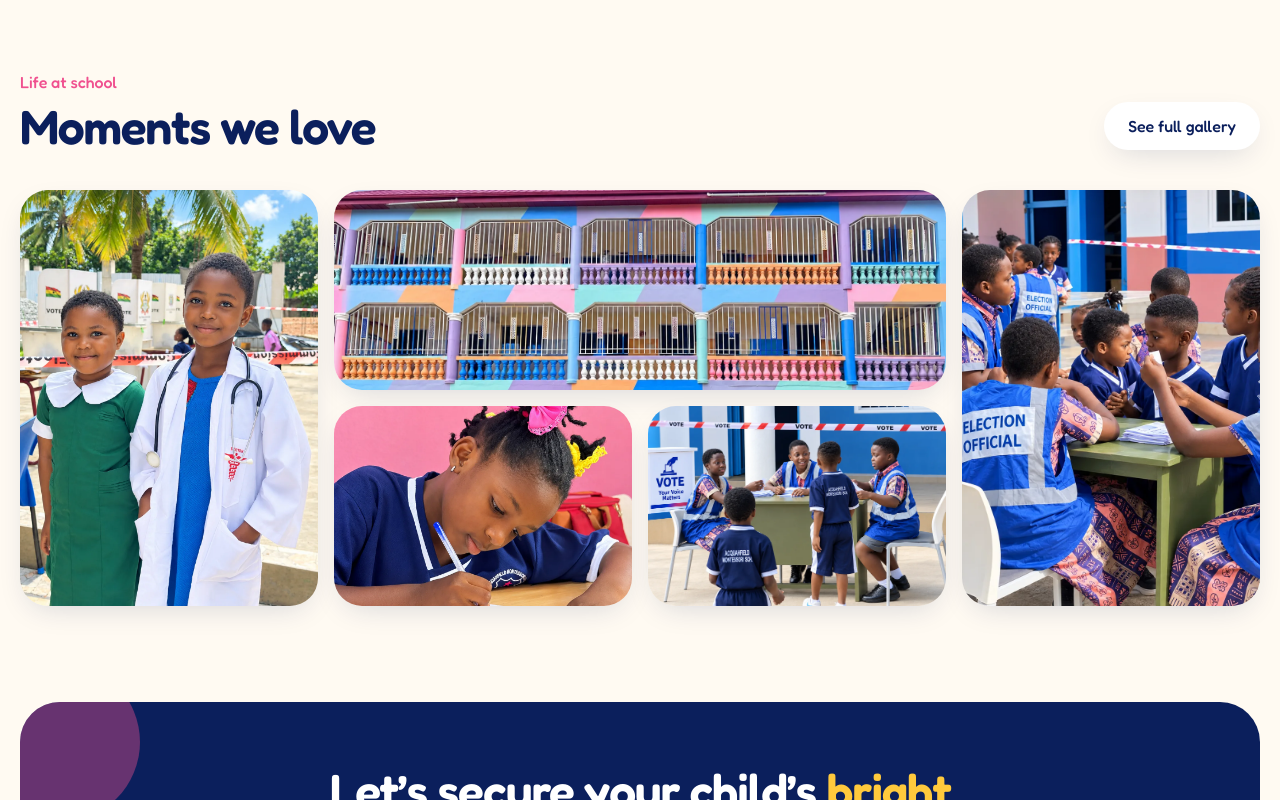
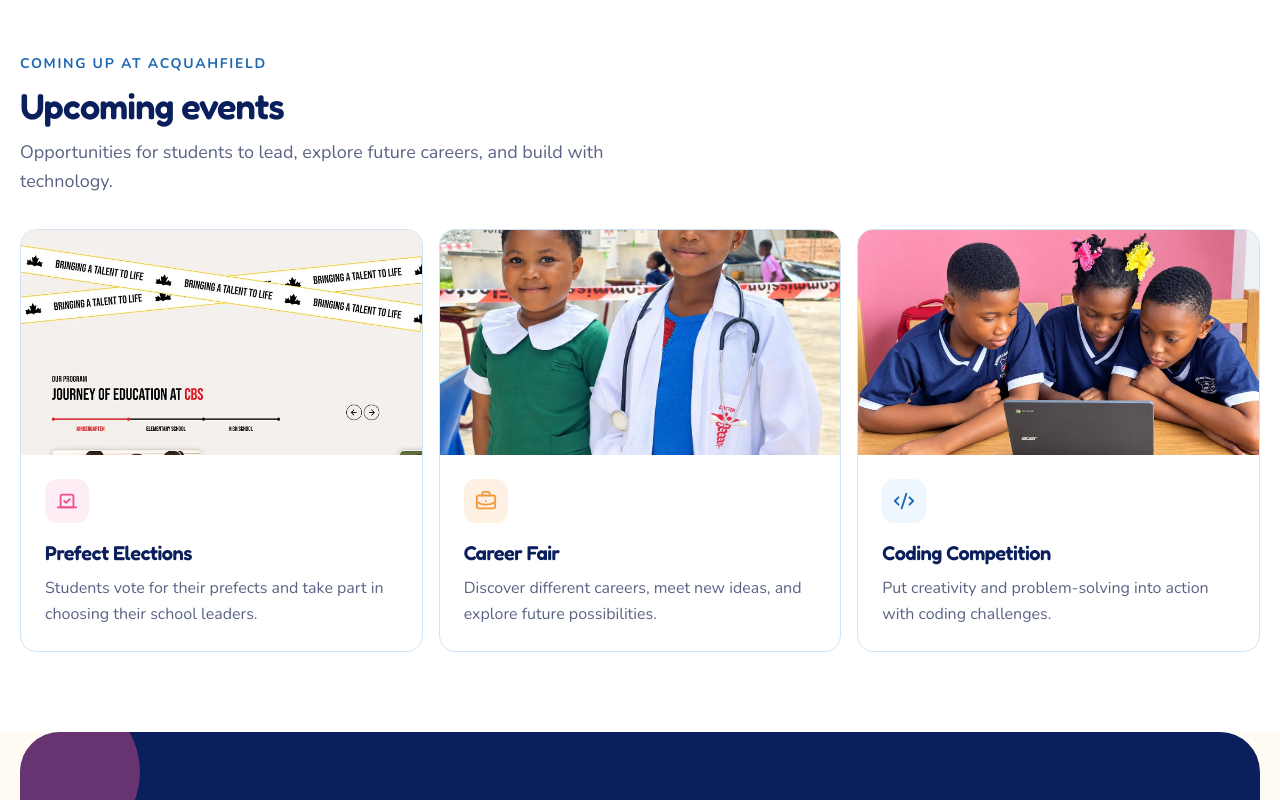
Before and after one commit to Meshack000/Acquahfield, a React (Vite) app: page / in a window 1280 px wide. Shown: the part 2040-2840 px from the top of the page. Built offline with nearby package versions, Linux system fonts and the light colour scheme.

Commit message:
feat: remove GalleryCta component and replace it with UpcomingEventsCta in Home page

```diff
--- a/src/components/sections/GalleryCta.tsx
+++ /dev/null
@@ -1,68 +0,0 @@
-import { Phone } from "lucide-react";
-import { img } from "@/lib/images";
-import { school } from "@/data/site";
-import Button from "@/components/ui/buttons";
-
-const photos = [
-  { src: img.youngDoctors, alt: "Pupils in a role-play event", className: "md:row-span-2" },
-  { src: img.facade, alt: "Our colourful school building", className: "md:col-span-2" },
-  { src: img.youngVoter, alt: "A pupil at a mock ballot station", className: "md:row-span-2" },
-  { src: img.studentWriting, alt: "A pupil writing in class", className: "" },
-  { src: img.electionOfficials, alt: "Pupils at a schoolyard table", className: "" },
-];
-
-export default function GalleryCta() {
-  return (
-    <>
-      {/* GALLERY STRIP */}
-      <section className="mx-auto max-w-7xl px-5 py-24">
-        <div className="flex flex-wrap items-end justify-between gap-4">
-          <div>
-            <p className="font-display font-medium text-bubblegum">Life at school</p>
-            <h2 className="mt-2 text-4xl font-semibold md:text-5xl">Moments we love</h2>
-          </div>
-          <Button to="/gallery" variant="ghost">See full gallery</Button>
-        </div>
-
-        <div className="mt-10 grid auto-rows-[200px] gap-4 md:grid-cols-4">
-          {photos.map((p) => (
-            <img
-              key={p.alt}
-              src={p.src}
-              alt={p.alt}
-              loading="lazy"
-              className={`h-full w-full rounded-card object-cover shadow-soft ${p.className}`}
-            />
-          ))}
-        </div>
-      </section>
-
-      {/* ADMISSIONS CTA */}
-      <section className="px-5 pb-4">
-        <div className="relative mx-auto max-w-7xl overflow-hidden rounded-[2.5rem] bg-navy-900 px-8 py-16 text-center text-white md:px-16">
-          <span className="absolute -left-10 -top-10 h-40 w-40 rounded-full bg-bubblegum/40" aria-hidden="true" />
-          <span className="absolute -bottom-12 -right-8 h-48 w-48 rounded-full bg-sunshine/30" aria-hidden="true" />
-          <span className="absolute bottom-6 left-1/4 h-16 w-16 rounded-full bg-mint/40" aria-hidden="true" />
-
-          <div className="relative">
-            <h2 className="mx-auto max-w-2xl text-4xl font-semibold text-white md:text-5xl">
-              Let’s secure your child’s <span className="text-sunshine">bright future</span>
-            </h2>
-            <p className="mx-auto mt-4 max-w-xl text-lg text-white/85">
-              Admissions are open for Creche, KG and Grades 1–7. Come visit and see the school for yourself.
-            </p>
-            <div className="mt-8 flex flex-wrap justify-center gap-4">
-              <Button to="/admissions" variant="accent">Start admission</Button>
-              <a
-                href={`tel:${school.phone.replace(/\s/g, "")}`}
-                className="inline-flex items-center gap-2 rounded-full bg-white px-6 py-3 font-display font-medium text-navy-900 transition hover:bg-brand-50"
-              >
-                <Phone size={18} /> {school.phone}
-              </a>
-            </div>
-          </div>
-        </div>
-      </section>
-    </>
-  );
-}
--- /dev/null
+++ b/src/components/sections/UpcomingEventsCta.tsx
@@ -0,0 +1,99 @@
+import { BriefcaseBusiness, Code2, Phone, Vote } from "lucide-react";
+import { img } from "@/lib/images";
+import { school } from "@/data/site";
+import Button from "@/components/ui/buttons";
+
+const events = [
+  {
+    title: "Prefect Elections",
+    description: "Students vote for their prefects and take part in choosing their school leaders.",
+    icon: Vote,
+    image: img.mockElection,
+    imageAlt: "Students taking part in a mock election",
+    accent: "text-bubblegum bg-bubblegum/10",
+  },
+  {
+    title: "Career Fair",
+    description: "Discover different careers, meet new ideas, and explore future possibilities.",
+    icon: BriefcaseBusiness,
+    image: img.youngDoctors,
+    imageAlt: "Students exploring a career through role-play",
+    accent: "text-tangerine bg-tangerine/15",
+  },
+  {
+    title: "Coding Competition",
+    description: "Put creativity and problem-solving into action with coding challenges.",
+    icon: Code2,
+    image: img.classroomCollab,
+    imageAlt: "Students collaborating around a laptop",
+    accent: "text-brand-600 bg-brand-50",
+  },
+];
+
+export default function UpcomingEventsCta() {
+  return (
+    <>
+      {/* UPCOMING EVENTS */}
+      <section className="bg-white px-5 py-16 sm:py-20">
+        <div className="mx-auto max-w-7xl">
+          <div className="max-w-2xl">
+            <p className="text-sm font-bold uppercase tracking-[0.12em] text-brand-600">
+              Coming up at Acquahfield
+            </p>
+            <h2 className="mt-3 text-3xl font-semibold sm:text-4xl">Upcoming events</h2>
+            <p className="mt-3 text-lg leading-relaxed text-muted">
+              Opportunities for students to lead, explore future careers, and build with technology.
+            </p>
+          </div>
+
+          <div className="mt-8 grid gap-4 md:grid-cols-3">
+            {events.map(({ title, description, icon: Icon, image, imageAlt, accent }) => (
+              <article key={title} className="overflow-hidden rounded-2xl border border-brand-200/70">
+                <img
+                  src={image}
+                  alt={imageAlt}
+                  loading="lazy"
+                  className="aspect-[16/9] w-full object-cover"
+                />
+                <div className="p-5 sm:p-6">
+                <span className={`inline-flex h-11 w-11 items-center justify-center rounded-xl ${accent}`}>
+                  <Icon size={22} />
+                </span>
+                <h3 className="mt-4 text-xl font-semibold">{title}</h3>
+                <p className="mt-2 leading-relaxed text-muted">{description}</p>
+                </div>
+              </article>
+            ))}
+          </div>
+        </div>
+      </section>
+
+      {/* ADMISSIONS CTA */}
+      <section className="px-5 pb-4">
+        <div className="relative mx-auto max-w-7xl overflow-hidden rounded-[2.5rem] bg-navy-900 px-8 py-16 text-center text-white md:px-16">
+          <span className="absolute -left-10 -top-10 h-40 w-40 rounded-full bg-bubblegum/40" aria-hidden="true" />
+          <span className="absolute -bottom-12 -right-8 h-48 w-48 rounded-full bg-sunshine/30" aria-hidden="true" />
+          <span className="absolute bottom-6 left-1/4 h-16 w-16 rounded-full bg-mint/40" aria-hidden="true" />
+
+          <div className="relative">
+            <h2 className="mx-auto max-w-2xl text-4xl font-semibold text-white md:text-5xl">
+              Let’s secure your child’s <span className="text-sunshine">bright future</span>
+            </h2>
+            <p className="mx-auto mt-4 max-w-xl text-lg text-white/85">
+              Admissions are open for Creche, KG and Grades 1–7. Come visit and see the school for yourself.
+            </p>
+            <div className="mt-8 flex flex-wrap justify-center gap-4">
+              <Button to="/admissions" variant="accent">Start admission</Button>
+              <a
+                href={`tel:${school.phone.replace(/\s/g, "")}`}
+                className="inline-flex items-center gap-2 rounded-full bg-white px-6 py-3 font-display font-medium text-navy-900 transition hover:bg-brand-50"
+              >
+                <Phone size={18} /> {school.phone}
+              </a>
+            </div>
+          </div>
+        </div>
+      </section>
+    </>
+  );
+}
--- a/src/pages/Home.tsx
+++ b/src/pages/Home.tsx
@@ -4,7 +4,7 @@
 import { school } from "@/data/site";
 import Button from "@/components/ui/buttons";
 import WhyUs from "@/components/sections/WhyUs";
-import GalleryCta from "@/components/sections/GalleryCta";
+import UpcomingEventsCta from "@/components/sections/UpcomingEventsCta";
 
 const levels = [
   { name: "Creche", ages: "Babies & toddlers", icon: Baby, bar: "bg-bubblegum", tint: "bg-bubblegum/10 text-bubblegum" },
@@ -111,7 +111,7 @@
       </section>
 
       <WhyUs />
-      <GalleryCta />
+      <UpcomingEventsCta />
     </>
   );
 }
```
